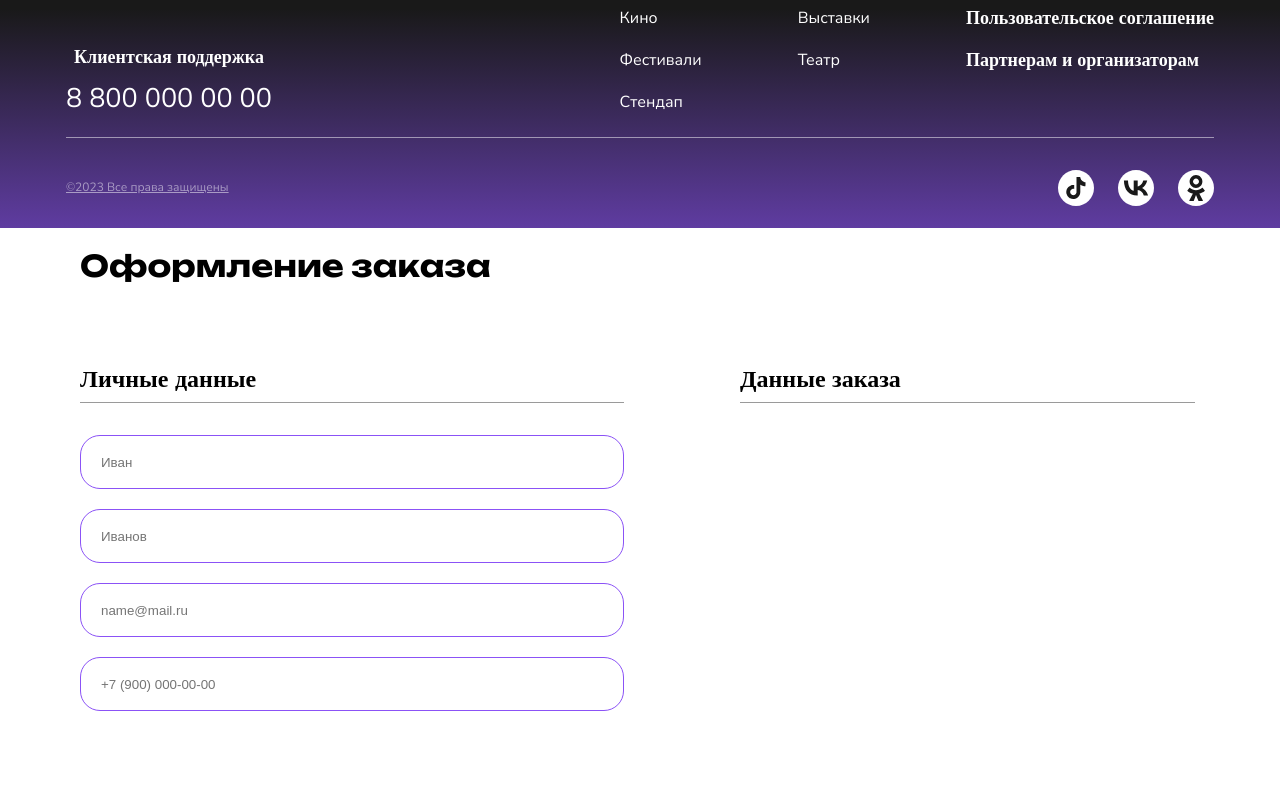
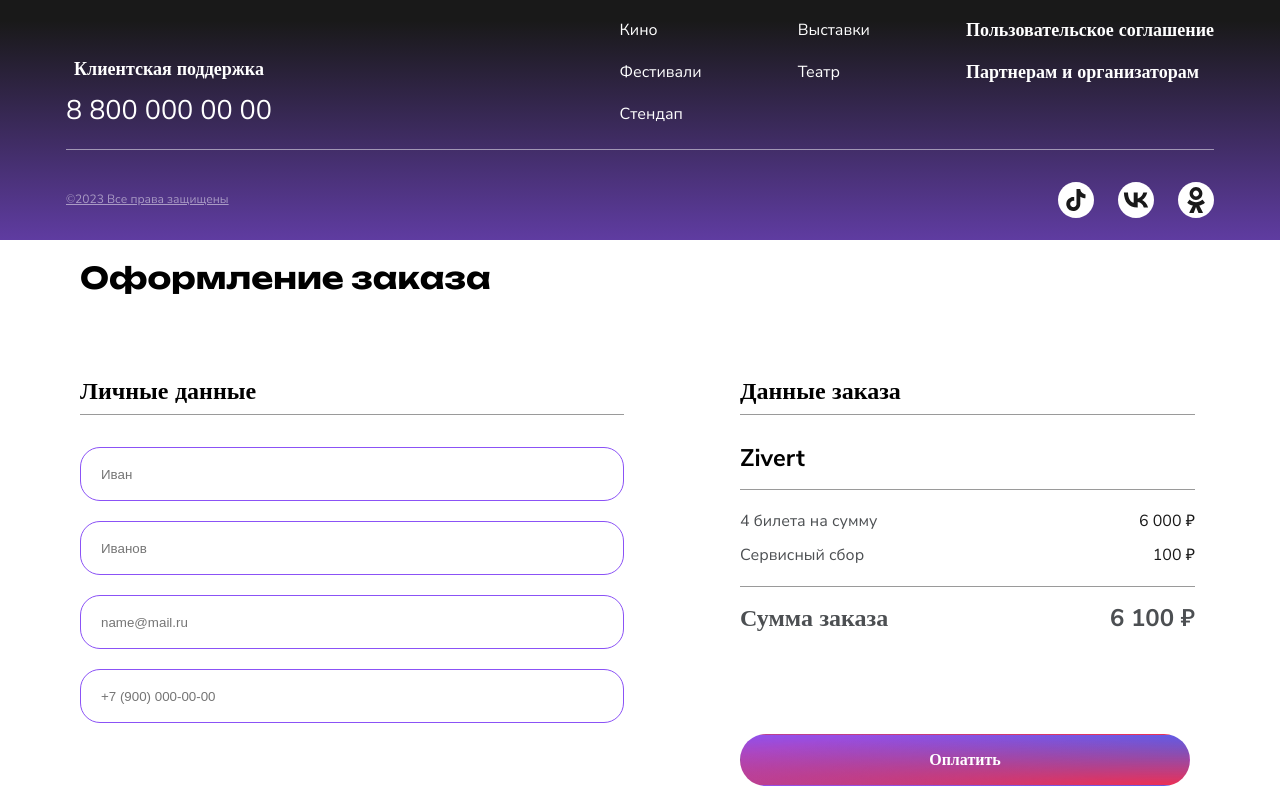
Before and after one commit to by-the-ticket-take-the-ride/frontend, a React (Create React App) app: page / in a window 1280 px wide. Shown: the part 2314-3100 px from the top of the page. Before the commit the page ends 3045 px from the top, so only its background shows below. Built offline with nearby package versions, Linux system fonts and the light colour scheme.

Commit message:
feat: сверстала блок данные заказа

```diff
--- a/src/components/OrderForm/OrderForm.css
+++ b/src/components/OrderForm/OrderForm.css
@@ -1,6 +1,6 @@
 .order-form {
   margin-top: 100px;
-  margin-bottom: 1000px;
+  margin-bottom: 5000px;
   max-width: 1120px;
   margin: 0 auto;
 }
@@ -50,3 +50,67 @@
 .order-details {
   width: 455px;
 }
+
+.order-details__name {
+  font-family: 'Nunito Sans';
+  font-weight: 700;
+  font-size: 24px;
+  line-height: 22px;
+  border-bottom: 1px #9A9A9A solid;
+  padding-bottom: 20px;
+  margin-bottom: 20px;
+}
+
+.order-details__tickets-info {
+  display: grid;
+  grid-template-columns: 170px auto;
+  gap: 12px 0;
+  border-bottom: 1px #9A9A9A solid;
+  padding-bottom: 20px;
+  margin-bottom: 20px;
+}
+
+.order-details__tickets-info-result {
+  font-family: 'Nunito Sans';
+  font-weight: 400;
+  font-size: 16px;
+  line-height: 22px;
+  color: #4C4F52;
+  justify-self: flex-start;
+}
+
+.order-details__tickets-info-result-price {
+  font-family: 'Nunito Sans';
+  font-weight: 400;
+  font-size: 16px;
+  line-height: 22px;
+  color: #191919;
+  justify-self: flex-end;
+}
+
+.order-details__order-sum {
+  display: flex;
+  justify-content: space-between;
+}
+
+.order-details__order-price {
+  font-family: 'Nunito Sans';
+  font-weight: 700;
+  font-size: 24px;
+  line-height: 22px;
+  color: #4C4F52;
+  margin-bottom: 105px;
+}
+
+.button {
+  height: 52px;
+  width: 450px;
+  border-radius: 50px;
+}
+
+.order-details__buy-btn {
+  font-family: 'Nunito Sans';
+  font-weight: 700;
+  font-size: 16px;
+  line-height: 22px;
+}
--- a/src/components/OrderForm/OrderForm.jsx
+++ b/src/components/OrderForm/OrderForm.jsx
@@ -1,5 +1,6 @@
 import React from "react";
-import './OrderForm.css'
+import './OrderForm.css';
+import Button from "../Buttons/Button/Button";
 
 function OrderForm() {
   return (
@@ -41,6 +42,23 @@ function OrderForm() {
         </div>
         <div className="order-details">
           <h3 className="details__title">Данные заказа</h3>
+          <p className="order-details__name">Zivert</p>
+          <div className="order-details__tickets-info">
+            <p className="order-details__tickets-info-result">4 билета на сумму</p>
+            <p className="order-details__tickets-info-result-price">6 000 &#8381;</p>
+            <p className="order-details__tickets-info-result">Сервисный сбор</p>
+            <p className="order-details__tickets-info-result-price">100 &#8381;</p>
+          </div>
+          <div className="order-details__order-sum">
+            <p className="order-details__order-price">Сумма заказа</p>
+            <p className="order-details__order-price">6 100 &#8381;</p>
+          </div>
+          <Button
+            gradient
+            type="button"
+          >
+            <p className="order-details__buy-btn">Оплатить</p>
+          </Button>
         </div>
       </div>
     </div>
```
Lines whose indentation alone changed are shown as unchanged.
